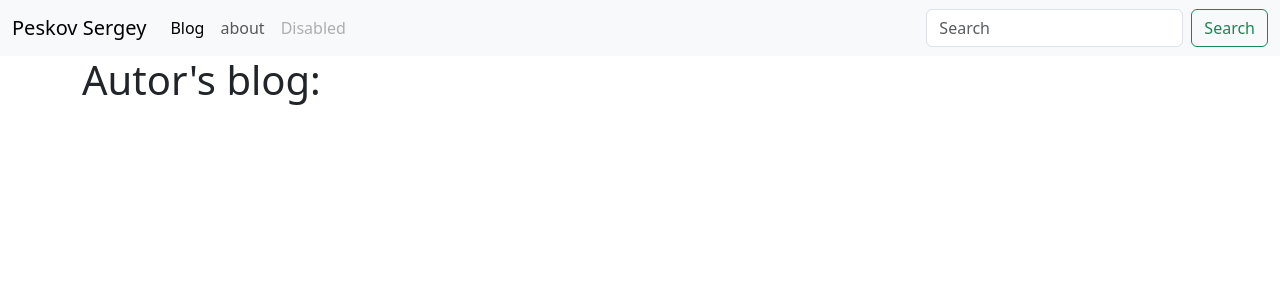
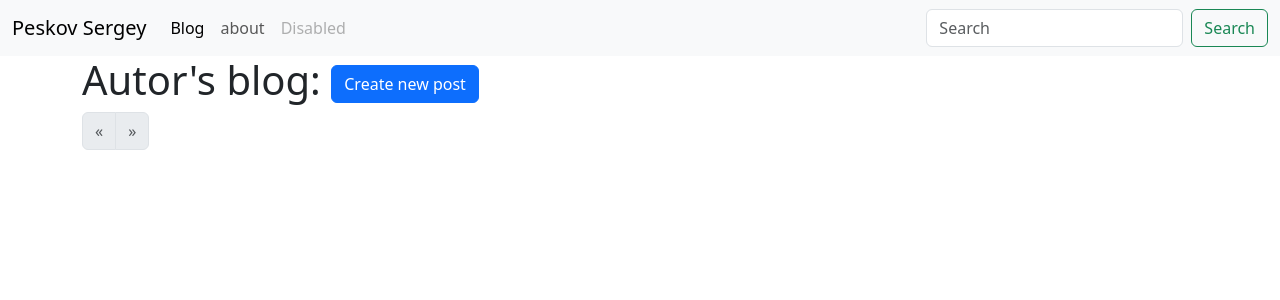
Before and after one commit to devpeskov/flask-blog, a Flask app: page /blog/ in a window 1280 px wide. Shown: the top 300 px of the page. Run offline with Flask 3, Linux system fonts and the light colour scheme; some libraries are stand-ins or nearby versions.

Commit message:
Add pagination

```diff
--- a/backend/posts/blueprint.py
+++ b/backend/posts/blueprint.py
@@ -21,7 +21,7 @@
             db.session.commit()
         except:
             print("failed to send a create-query to the database")
-        return redirect(url_for('posts.post_detail', slug=post.slug))
+        return redirect(url_for("posts.post_detail", slug=post.slug))
     else:
         form = PostForm()
         return render_template("posts/create_post.html", form=form)
@@ -30,13 +30,23 @@
 @posts.route("/")
 def index():
     q = request.args.get("q")
+
+    page = request.args.get("page")
+
+    if page and page.isdigit():
+        page = int(page)
+    else:
+        page = 1
+
     if q:
         posts = Post.query.filter(
             Post.title.contains(q) | Post.body.contains(q)
         )
     else:
         posts = Post.query.order_by(Post.created.desc())
-    return render_template("posts/index.html", posts=posts)
+    pages = posts.paginate(page=page, per_page=5)
+
+    return render_template("posts/index.html", pages=pages)
 
 
 @posts.route("/<slug>")
--- a/backend/posts/templates/posts/index.html
+++ b/backend/posts/templates/posts/index.html
@@ -6,10 +6,11 @@
 
 {% block content_title %}
   Autor's blog:
+  <a class="btn btn-primary" href="{{ url_for('posts.create_post') }}">Create new post</a>
 {% endblock %}
 
 {% block content %}
-  {% for post in posts %}
+  {% for post in pages.items %}
     <div>
       <hr/>
       <a href=" {{ url_for('posts.post_detail', slug=post.slug) }} ">
@@ -19,4 +20,24 @@
     </div>
   {% endfor %}
 
+  <nav aria-label="Page navigation example">
+  <ul class="pagination">
+    <li class="page-item {% if not pages.has_prev %}disabled{% endif %}">
+      <a class="page-link" href="./?page={{ pages.prev_num }}" aria-label="Previous">
+        <span aria-hidden="true">&laquo;</span>
+      </a>
+    </li>
+    {% for page in pages.iter_pages() %}
+      <li class="page-item {% if page == pages.page %}active{% endif %}">
+        <a class="page-link" href="./?page={{ page }}">{{ page }}</a>
+      </li>
+    {% endfor %}
+    <li class="page-item {% if not pages.has_next %}disabled{% endif %}">
+      <a class="page-link" href="./?page={{ pages.next_num }}" aria-label="Next">
+        <span aria-hidden="true">&raquo;</span>
+      </a>
+    </li>
+  </ul>
+</nav>
+
 {% endblock %}
```
